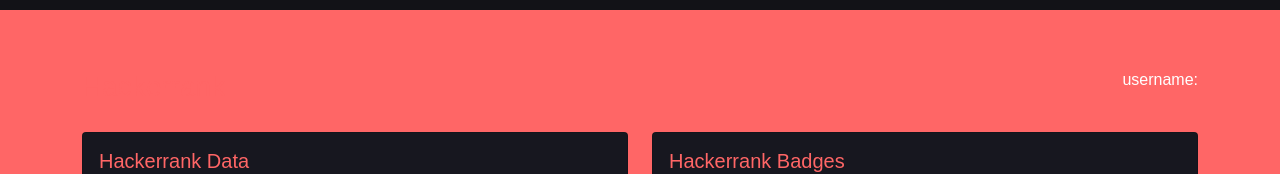
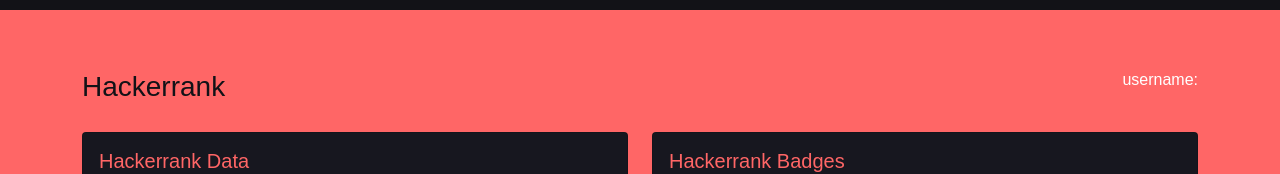
Before and after one commit to prykdev/HackOverflow_1, a React (Create React App) app in the folder client/: page /dashboard in a window 1280 px wide. Shown: the part 506-680 px from the top of the page. Built offline with nearby package versions, Linux system fonts and the light colour scheme; no server answers; sample sign-in values are in the browser's storage.

Commit message:
Fixed hackerrank in Dashboard

```diff
--- a/client/src/Pages/Dashboard/Dashboard.scss
+++ b/client/src/Pages/Dashboard/Dashboard.scss
@@ -51,7 +51,7 @@ h6 {
 
 .hackerrank .heading,
 .hackerrank .username {
-  color: #121217;
+  color: #121217 !important;
 }
 
 .githubStats {
```
